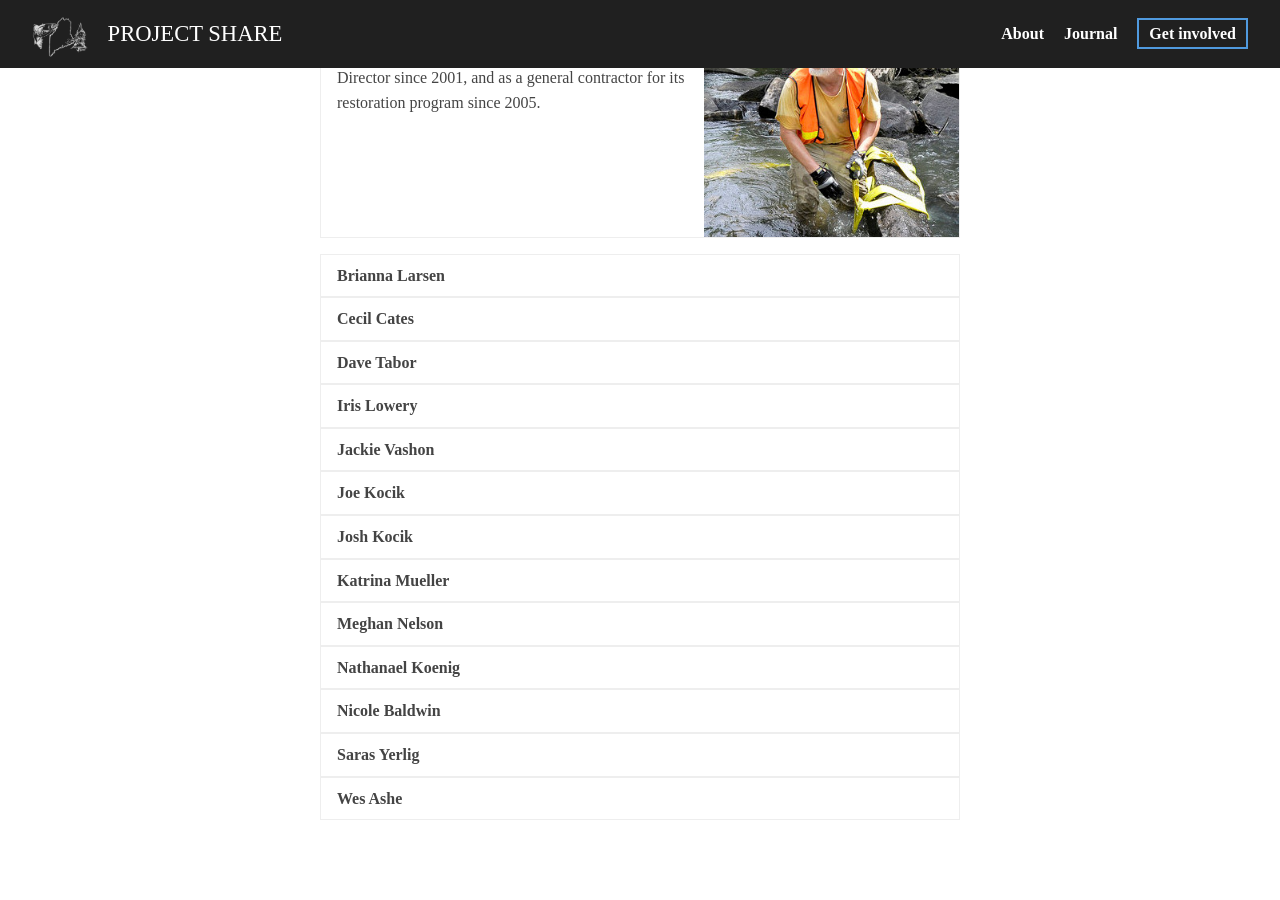
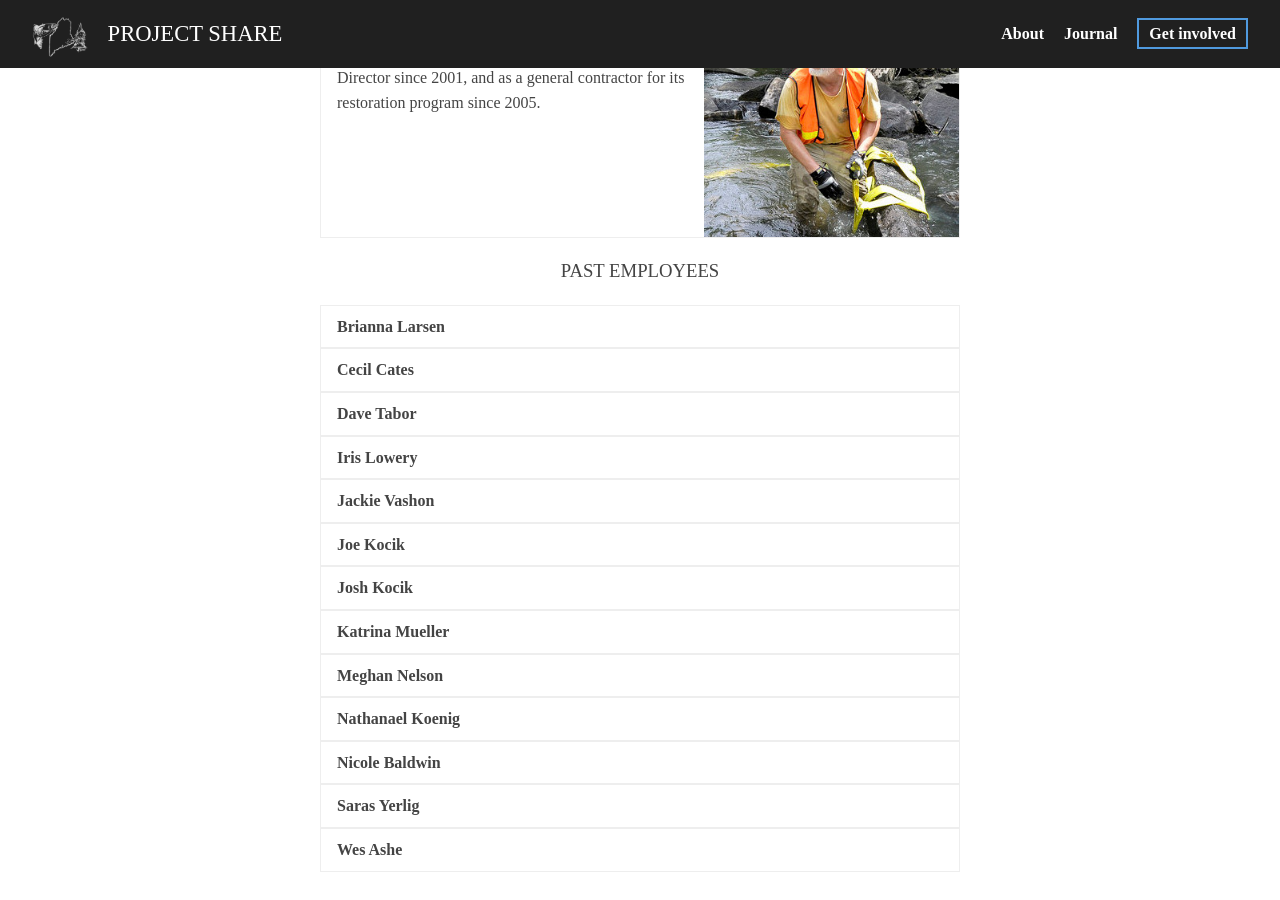
Before and after one commit to salmonhabitat/salmonhabitat, a Jekyll site: the page built from about.html, in a window 1280 px wide and 900 px high, scrolled down 1181 px. Built offline with Jekyll 4.4.1, drawn with Linux system fonts in a browser that asks for light colours; a script that is not in the unit is left out.

Commit message:
Added heading for Past Employees
Previously the past employees list had no heading, now it does.

```diff
--- a/_includes/about/who.html
+++ b/_includes/about/who.html
@@ -10,6 +10,7 @@
 			</div>
 		</div>
 
+	<h3>Past Employees</h3>
 		{% for employee in site.data.employees %}
 			<div class='profile profile--past'>
 				<h1>{{ employee.name }}</h1>
```
